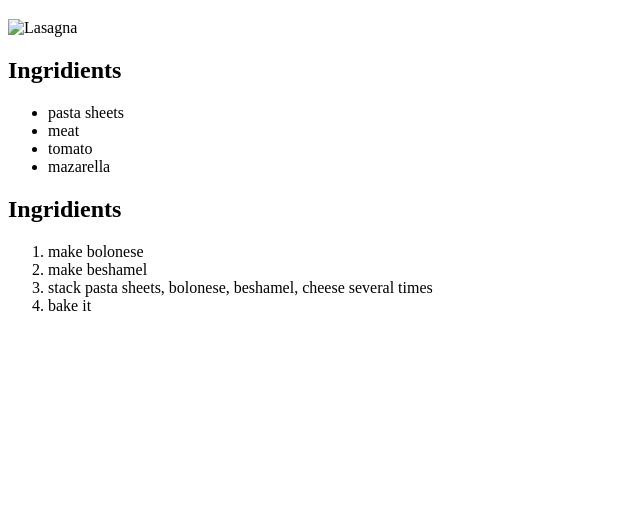
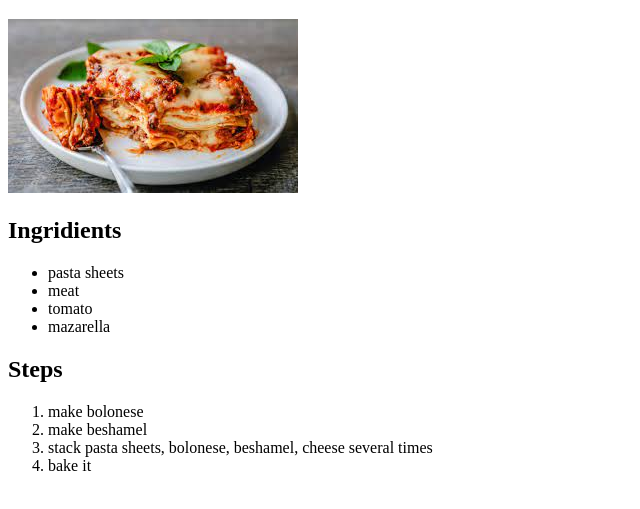
Before and after one commit to AndreiKUROSAWA/odin-recipes, a plain HTML site: page recipes/lasagna.html in a window 1280 px wide. Shown: the part 61-570 px from the top of the page, without its empty margins (0-640 px from the left). Drawn offline with Linux system fonts and the light colour scheme.

Commit message:
fixed bugs in lasagna.html

```diff
--- a/recipes/lasagna.html
+++ b/recipes/lasagna.html
@@ -10,7 +10,7 @@
         <header>
             <h1>Lasagna</h1>
         </header>
-        <img href="../img/lasagna.jpg" alt="Lasagna">
+        <img src="../img/lasagna.jpg" alt="Lasagna">
         <h2>Ingridients</h2>
         <ul>
             <li>pasta sheets</li>
@@ -18,7 +18,7 @@
             <li>tomato</li>
             <li>mazarella</li>
         </ul>
-        <h2>Ingridients</h2>
+        <h2>Steps</h2>
         <ol>
             <li>make bolonese</li>
             <li>make beshamel</li>
```
